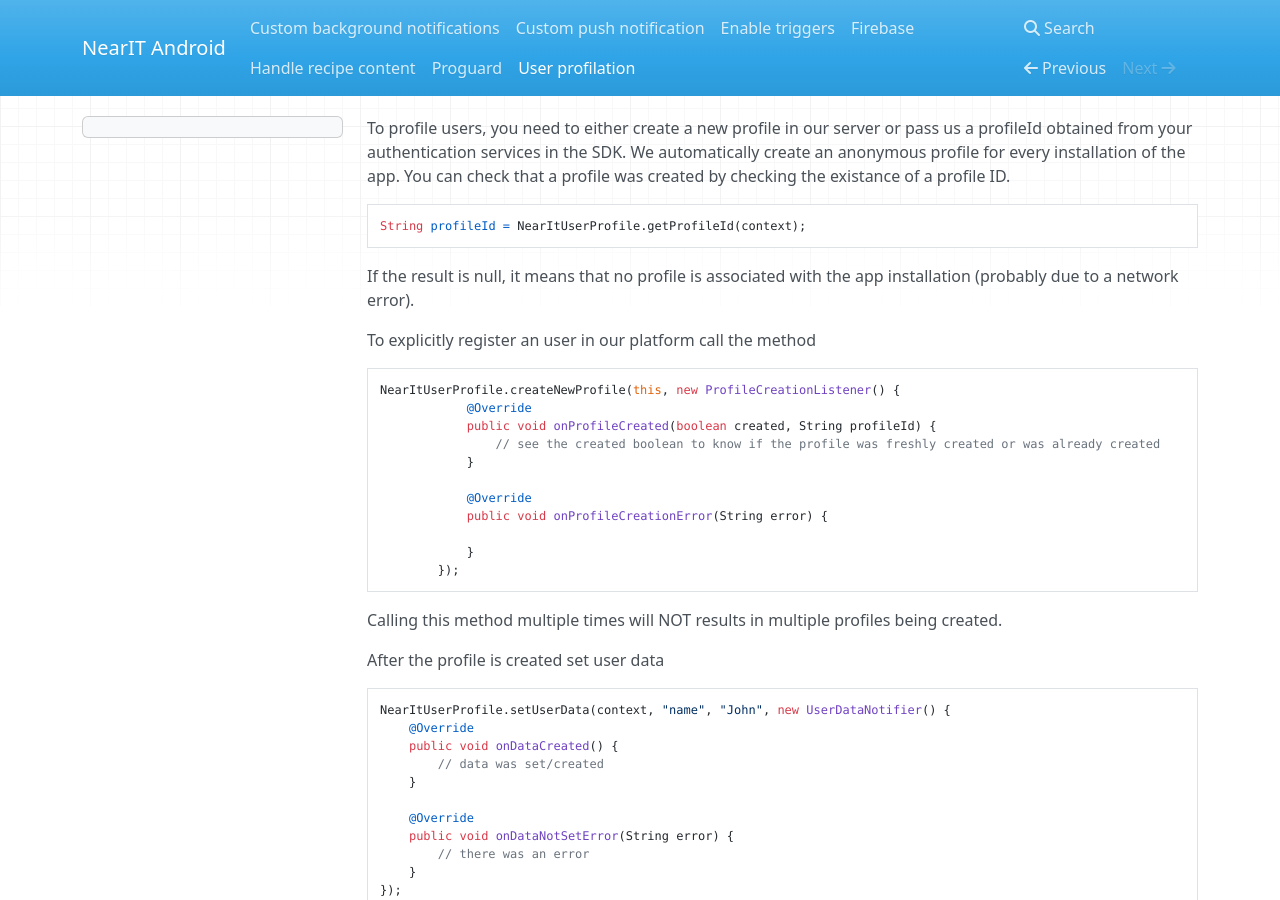
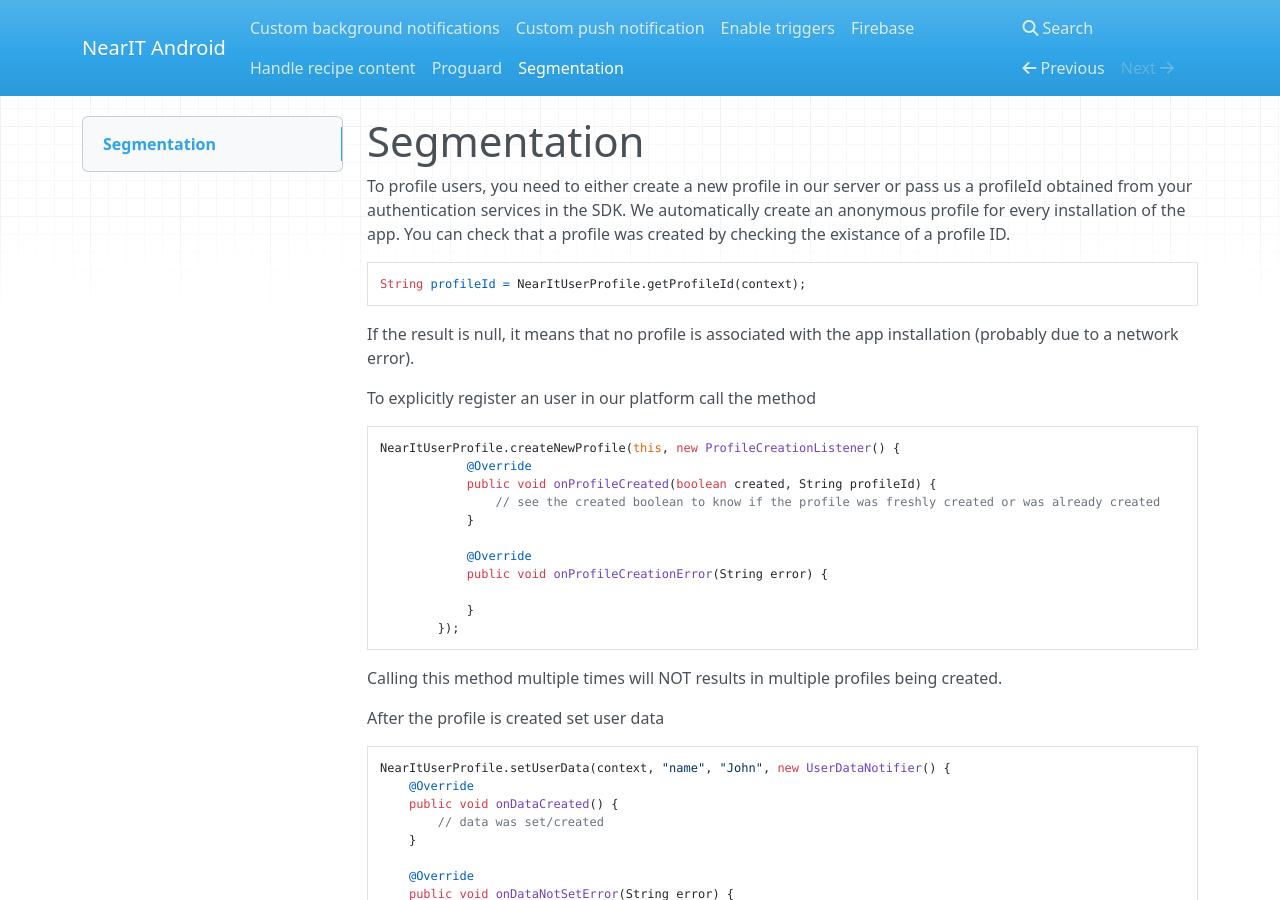
Before and after one commit to nearit/Android-SDK, an MkDocs documentation site: the page built from docs/user-profilation.md, in a window 1280 px wide and 900 px high. Built offline with MkDocs 1.6.1, drawn with Linux system fonts in a browser that asks for light colours; nearby versions of some CDN libraries.

Commit message:
Update user-profilation.md

```diff
--- a/docs/user-profilation.md
+++ b/docs/user-profilation.md
@@ -1,3 +1,4 @@
+# Segmentation
 
 To profile users, you need to either create a new profile in our server or pass us a profileId obtained from your authentication services in the SDK.
 We automatically create an anonymous profile for every installation of the app. You can check that a profile was created by checking the existance of a profile ID.
```
